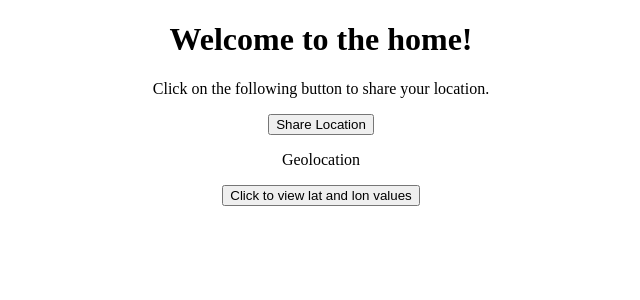
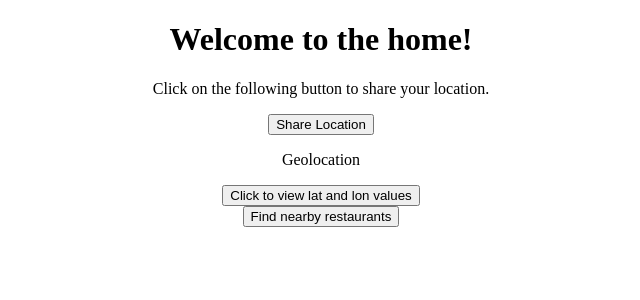
Before and after one commit to Parmoi/Big-Backer, a Flask app: page / in a window 1280 px wide. Shown: the top 300 px of the page, without its empty margins (319-959 px from the left). Run offline with Flask 3, Linux system fonts and the light colour scheme.

Commit message:
Enabled the ability to fetch nearby restaurants using the Overpass API

```diff
--- a/app/routes.py
+++ b/app/routes.py
@@ -1,4 +1,6 @@
 from flask import Blueprint, jsonify, render_template, request, session
+
+from app.utils import overpass
 
 main = Blueprint('main', __name__)
 
@@ -26,3 +28,15 @@ def get_location():
         return jsonify({'latitude': lat, 'longitude': lon})
     else:
         return jsonify({'error': 'Location not set yet'}), 404
+
+@main.route('/get_restaurants', methods=['GET'])
+def get_restaurants():
+    location = session.get('location')
+    lat = location['latitude']
+    lon = location['longitude']
+
+    if not lat or not lon:
+        return jsonify({"error": "Missing coordinates"}), 400
+
+    places = overpass.restaurants(lat, lon)
+    return jsonify(places)
--- /dev/null
+++ b/app/static/js/restaurants.js
@@ -0,0 +1,11 @@
+async function getRestaurants() {
+    console.log("Starting to find nearby restaurants");
+
+    const response = await fetch('/get_restaurants');
+
+    if (response.ok) {
+        const result = await response.json();
+
+        console.log(result);
+    }
+}
--- a/app/templates/home.html
+++ b/app/templates/home.html
@@ -3,6 +3,7 @@
     <head>
         <title>Home</title>
         <script src="/static/js/geolocate.js"></script>
+        <script src="/static/js/restaurants.js"></script>
     </head>
     <body>
         <h1 style="text-align: center;">Welcome to the home!</h1>
@@ -16,5 +17,9 @@
         <div style="text-align: center;">
             <button onclick="getGeolocation()">Click to view lat and lon values</button>
         </div>
+
+        <div style="text-align: center;">
+            <button onclick="getRestaurants()">Find nearby restaurants</button>
+        </div>
     </body>
 </html>
--- a/requirements.txt
+++ b/requirements.txt
@@ -1 +1,2 @@
 flask
+requests
```
Also changed, not shown: app/utils/overpass.py (added, +16 -0 lines), app/utils/__init__.py (added).
